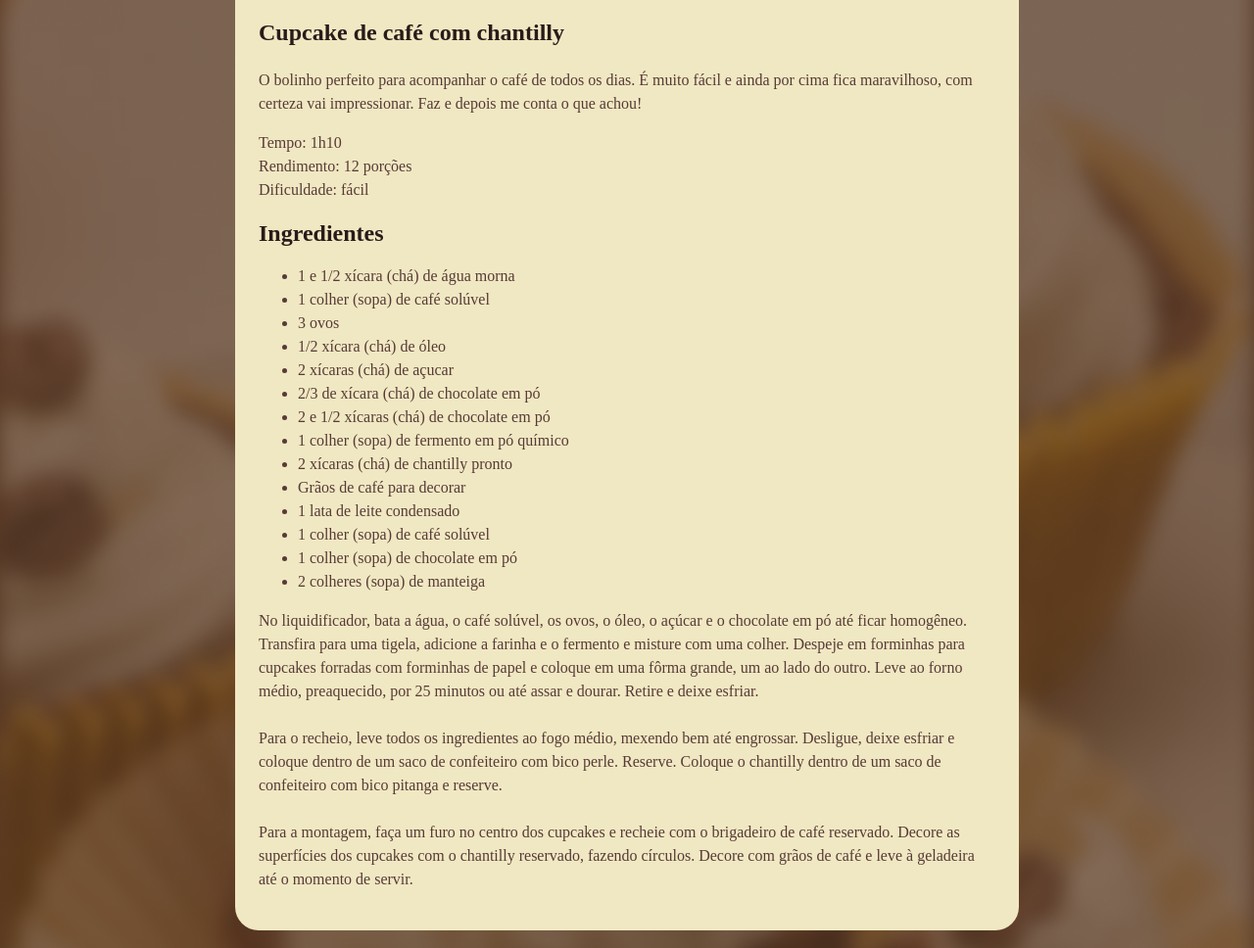
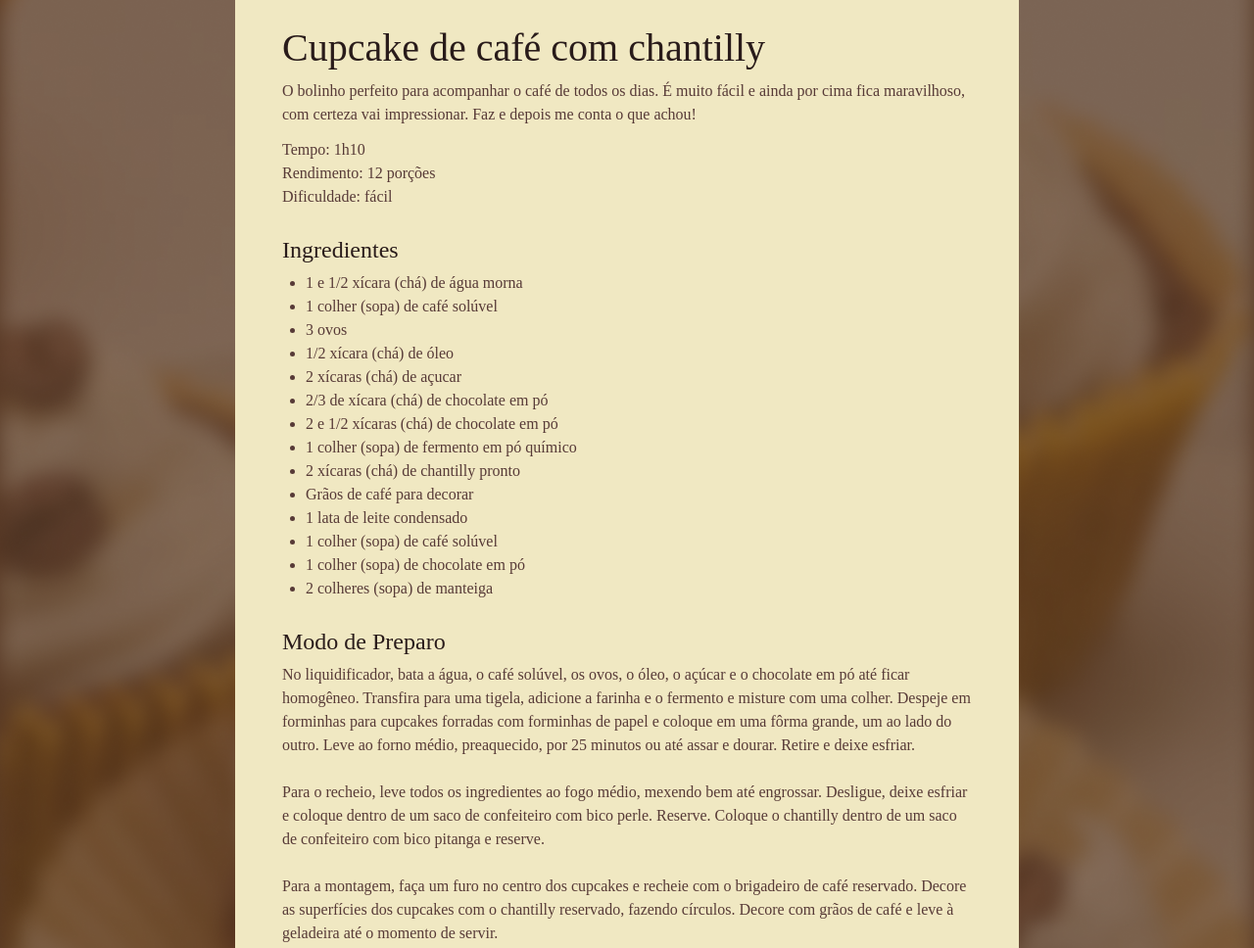
Before and after one commit to gilbertoknd/Recipe-page, a plain HTML site: page index.html in a window 1280 px wide. Shown: the part 99-1067 px from the top of the page at 98% size. Drawn offline with Linux system fonts and the light colour scheme; a web font is replaced by a local one.

Commit message:
Spacing, margin and padding

```diff
--- a/index.html
+++ b/index.html
@@ -47,6 +47,7 @@
           </ul>
         </section>
         <section id="preparation">
+          <h2>Modo de Preparo</h2>
           <p>
             No liquidificador, bata a água, o café solúvel, os ovos, o óleo, o açúcar e o chocolate em pó até ficar homogêneo. Transfira para uma tigela, adicione a farinha e o fermento e misture com uma colher. Despeje em forminhas para cupcakes forradas com forminhas de papel e coloque em uma fôrma grande, um ao lado do outro. Leve ao forno médio, preaquecido, por 25 minutos ou até assar e dourar. Retire e deixe esfriar.
             <br><br>
--- a/styles.css
+++ b/styles.css
@@ -1,10 +1,16 @@
+* {
+  margin: 0;
+  padding: 0;
+  line-height: 150%;
+  font-weight: lighter;
+}
+
 :root {
   --primary-text-color: #291B1A;
   --secondary-text-color: #573A37;
   --background-color: #F0E8C2;
 
   font-family: "Alice", serif;
-  line-height: 150%;
   color: var(--secondary-text-color);
   font-size: 16;
 }
@@ -12,6 +18,10 @@
 body {
   background-image: url("assets/bg-image.png");
   background-size: cover;
+}
+
+main {
+  padding: 24px;
 }
 
 #page{
@@ -25,22 +35,34 @@ body {
   flex-direction: column;*/
 }
 
+section + section {
+  margin-top: 24px;
+}
+
 img {
   border-radius: 16px;
-
   /*align-items: center;
   justify-content: center;*/
 }
 
 h1 {
   line-height: 140%;
-  font-size: 40;
+  font-size: 40px;
 }
 
 h2 {
-  font-size: 24;
+  font-size: 24px;
 }
 
 h1, h2 {
   color: var(--primary-text-color);
+  margin-bottom: 4px;
 }
+
+#about p + p {
+  margin-top: 12px;
+}
+
+ul {
+  padding-left: 24px;
+}
```
